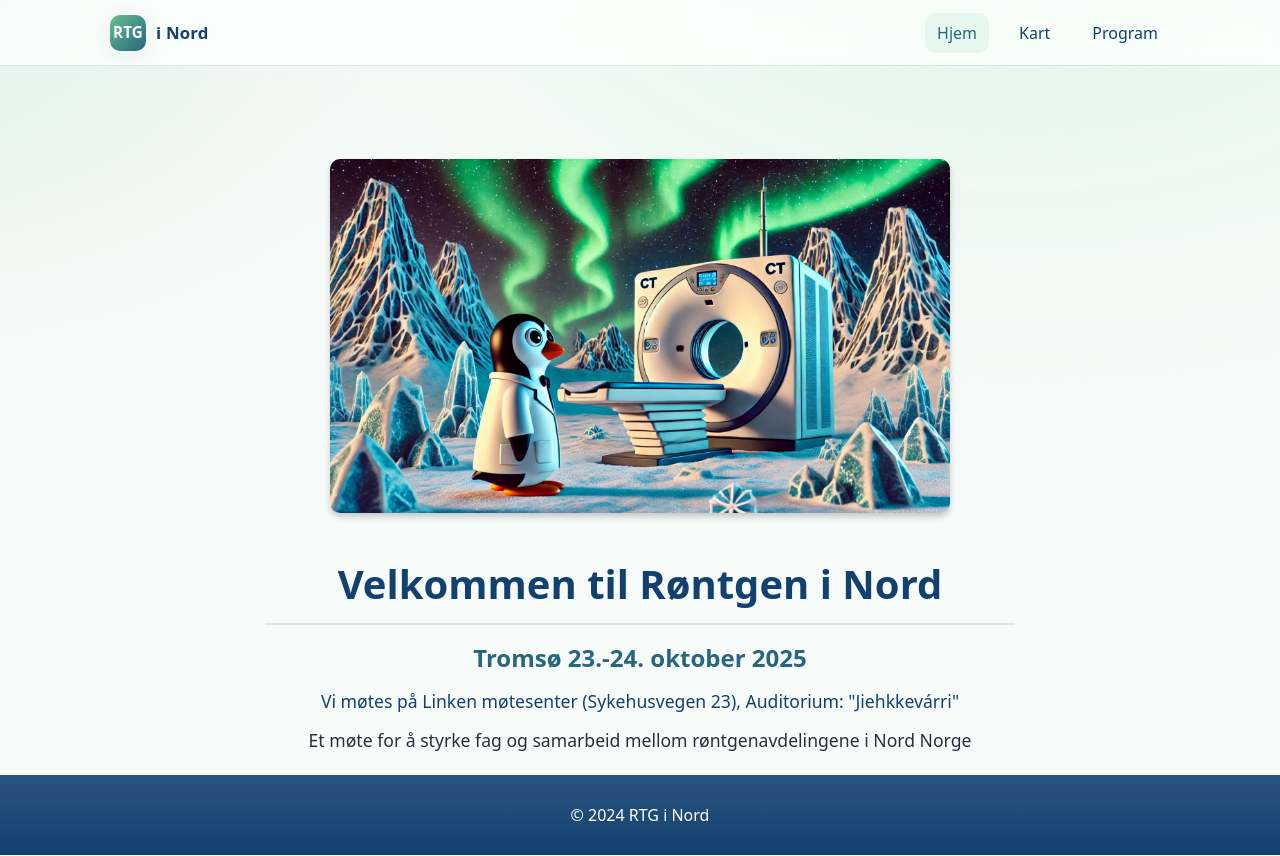
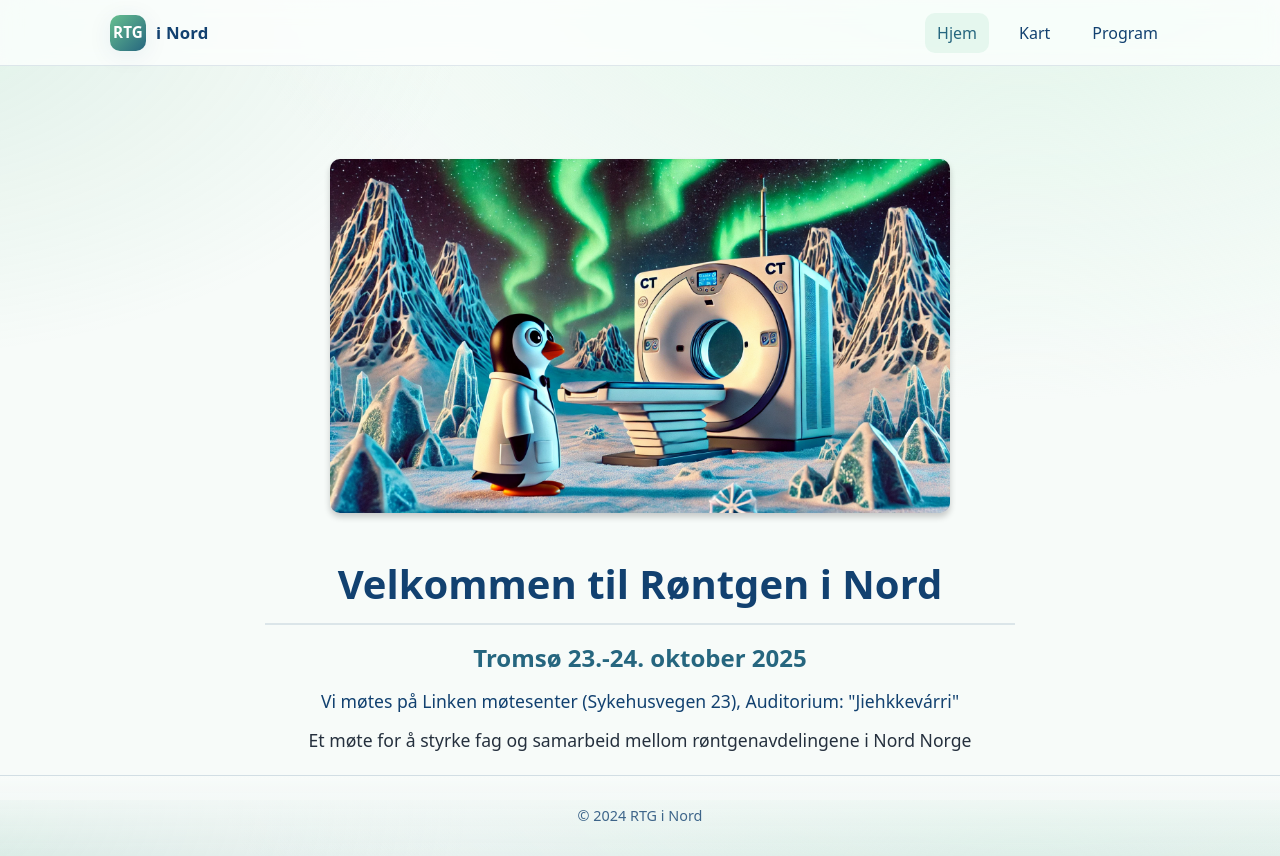
Before and after one commit to JacobFIqbal/rtginord, a Vue app: page / in a window 1280 px wide. Built offline with nearby package versions, Linux system fonts and the light colour scheme.

Commit message:
footer change

```diff
--- a/src/App.vue
+++ b/src/App.vue
@@ -1,5 +1,6 @@
 <template>
   <div id="app" :class="{ 'menu-open': menuOpen }">
+    <!-- Header og resten av innholdet er uendret -->
     <header class="site-header">
       <div class="container header-inner">
         <router-link to="/" class="brand" @click="closeMenu" aria-label="Go to home">
@@ -52,7 +53,7 @@
       <router-view />
     </main>
 
-
+    <!-- Original, enkel footer-struktur -->
     <footer class="site-footer">
       <div class="container footer-inner">
         <p>© {{ year }} RTG i Nord</p>
@@ -61,6 +62,7 @@
   </div>
 </template>
 
+<!-- Script er uendret -->
 <script setup>
 import { ref, onMounted, onUnmounted } from 'vue';
 
@@ -69,7 +71,6 @@ const toggleMenu = () => (menuOpen.value = !menuOpen.value);
 const closeMenu = () => (menuOpen.value = false);
 const year = new Date().getFullYear();
 
-// Close on ESC
 const onKey = (e) => {
   if (e.key === 'Escape') closeMenu();
 };
@@ -77,6 +78,8 @@ onMounted(() => window.addEventListener('keydown', onKey));
 onUnmounted(() => window.removeEventListener('keydown', onKey));
 </script>
 
+
+<!-- Style-del med KUN footer-stilen endret -->
 <style>
 :root{
   --mint:#DDF4E7;
@@ -173,18 +176,24 @@ body{ margin:0; color:var(--navy);
   .nav-toggle{ display:inline-block; }
 }
 
-
+/* ===== NY, LETT OG ELEGANT FOOTER-STIL ===== */
 .site-footer{
   margin-top:auto;
-  border-top:none;
-  background: linear-gradient(180deg, color-mix(in srgb, var(--navy) 90%, white), var(--navy));
-  color:#fff;
+  border-top: 1px solid var(--border); /* Samme ramme som headeren for konsistens */
+  /* Lett og subtil blå-aktig gradient laget fra temafargene dine */
+  background: linear-gradient(180deg, var(--bg) 0%, color-mix(in srgb, var(--navy) 4%, transparent) 100%);
+  color: var(--navy); /* Mørk tekstfarge for god lesbarhet */
 }
+
 .footer-inner{
-  min-height:56px;
-  padding: 12px 20px calc(12px + env(safe-area-inset-bottom));
-  display:flex; align-items:center; justify-content:center;
-  text-align:center;
+  min-height: 56px;
+  padding: 15px 20px calc(15px + env(safe-area-inset-bottom));
+  display: flex;
+  align-items: center;
+  justify-content: center;
+  text-align: center;
+  font-size: 0.9rem; /* Litt mindre tekst for et renere utseende */
+  opacity: 0.8; /* Gjør teksten litt mer subtil og elegant */
 }
 
 /* ===== Animations ===== */
```
